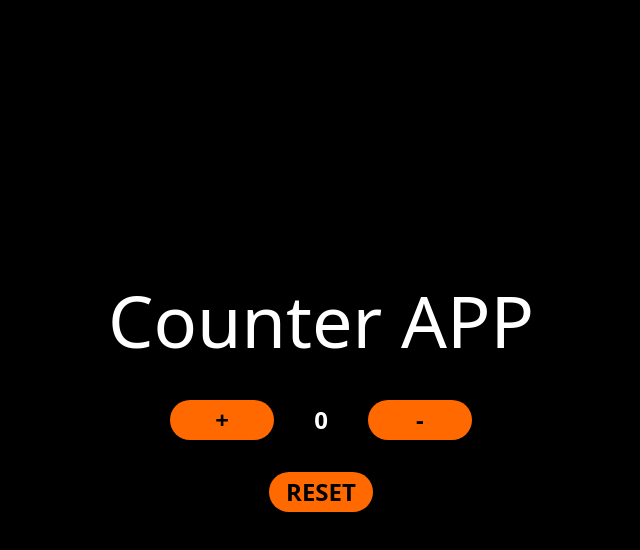
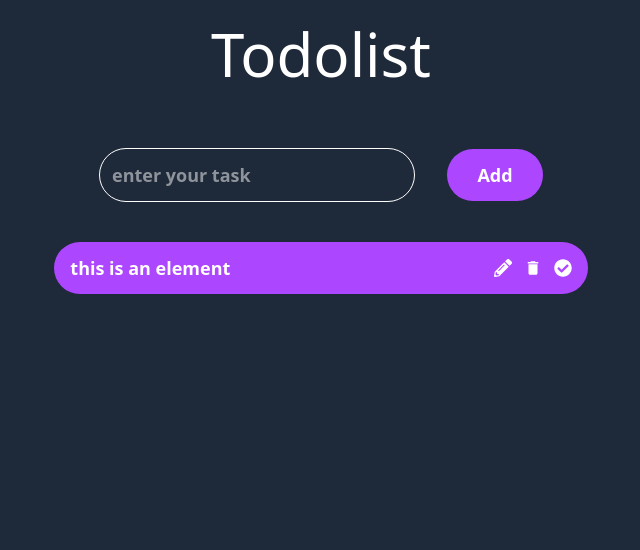
Before and after one commit to SOHIL-MOHAMMAD/ReactProject, a React (Vite) app: page / in a window 1280 px wide. Shown: the top 550 px of the page, without its empty margins (319-959 px from the left). Built offline with nearby package versions, Linux system fonts and the light colour scheme.

Commit message:
just created todo list structure

```diff
--- a/package.json
+++ b/package.json
@@ -13,6 +13,7 @@
     "@tailwindcss/vite": "^4.1.17",
     "react": "^19.2.0",
     "react-dom": "^19.2.0",
+    "react-icons": "^5.5.0",
     "tailwindcss": "^4.1.17"
   },
   "devDependencies": {
--- a/src/App.tsx
+++ b/src/App.tsx
@@ -1,8 +1,10 @@
-import Counter from "./Components/Counter"
+//import Counter from "./Components/Counter"
+import Todo from "./Components/Todo"
 const App = () => {
   return (
     <div>
-      <Counter/>
+      {/*<Counter/>*/}
+      <Todo/>
     </div>
   )
 }
--- a/src/Components/Counter.tsx
+++ b/src/Components/Counter.tsx
@@ -3,7 +3,7 @@ import { useState } from "react"
 
 const Counter = () => {
 
-  const [count, setCount] = useState(0)
+  const [count, setCount] = useState<number>(0)
 
   const increment = ()=>{
     setCount(() =>count +1)
--- /dev/null
+++ b/src/Components/Todo.tsx
@@ -0,0 +1,41 @@
+/* creating a todo list and also saving it in the localStorage*/
+import { MdDelete } from "react-icons/md";
+import { FaCheckCircle } from "react-icons/fa";
+import { FaPencilAlt } from "react-icons/fa";
+const Todo = () => {
+  return (
+    <div className="h-screen  flex flex-col gap-8 bg-gray-800 text-white">
+      <h1 className="text-6xl text-center py-6 px-4">
+        Todolist
+      </h1>
+
+      <div className="w-full">
+        <form action="" className="flex justify-center gap-8 items-center p-2">
+          <input type="text"
+          placeholder="enter your task"
+          className="outline-none border rounded-full text-lg font-bold w-3/12 px-3 text-white py-3"
+          />
+          <button className="bg-purple-500 px-3 py-3 w-24 text-white text-lg font-bold rounded-full h-full">Add</button>
+        </form>
+      </div>
+
+      <div className=" w-full">
+        <ul className="w-full container mx-auto flex justify-center items-center">
+          <li className="w-5/12 bg-purple-500 rounded-full">
+            <div className="flex justify-between px-4 py-3 text-lg font-bold  items-center">
+              <span>this is an element</span>
+              <span className="flex gap-3 text-lg">
+                <FaPencilAlt />
+                <MdDelete />
+                <FaCheckCircle />
+              </span>
+            </div>
+          </li>
+        </ul>
+      </div>
+
+    </div>
+  )
+}
+
+export default Todo
```
Also changed, not shown: 1 other file (tests, documents, lock files or other folders).
